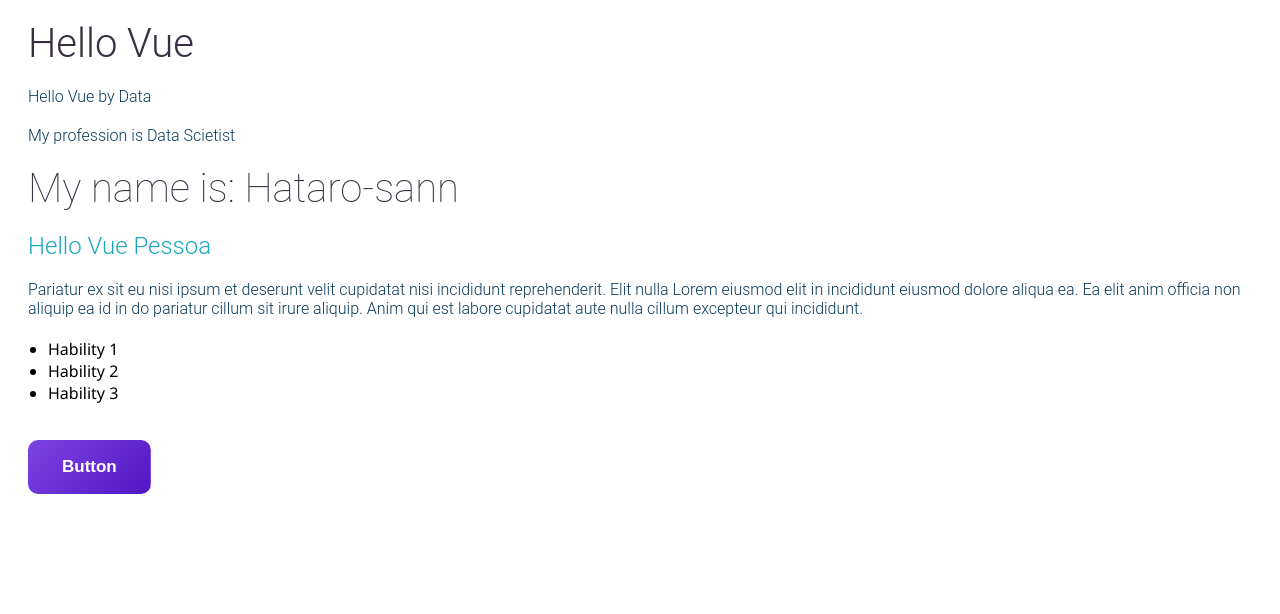
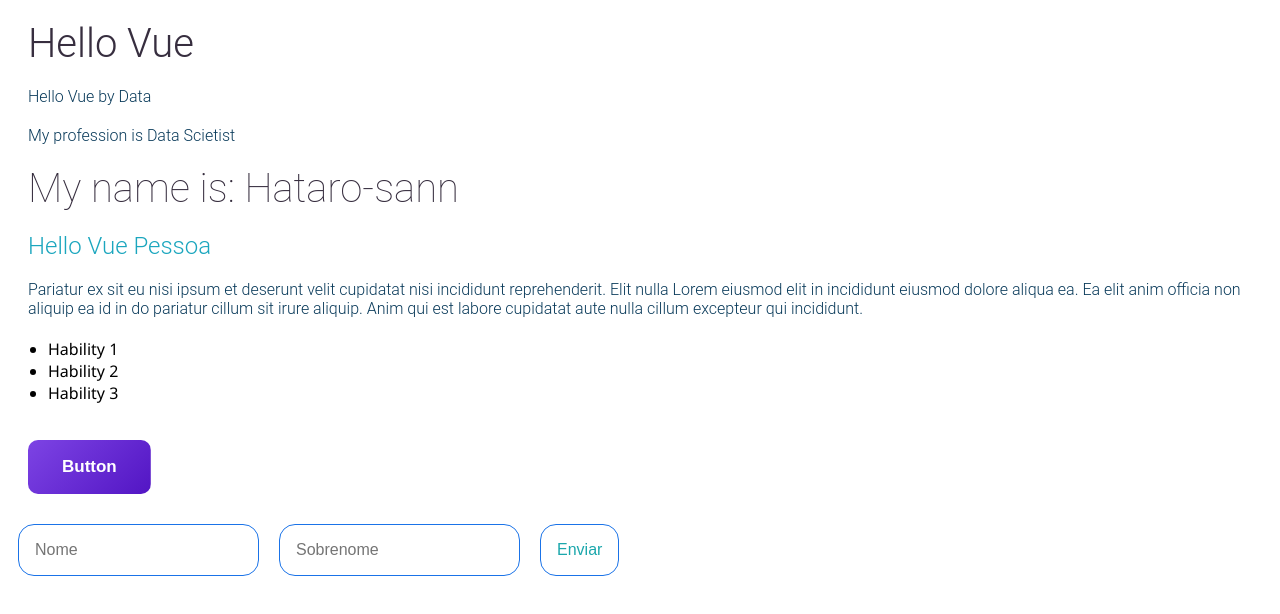
Before and after one commit to klysman08/Vue-Js, a Vue app in the folder 2_projeto_vue/: page / in a window 1280 px wide. Shown: the top 614 px of the page. Built offline with nearby package versions, Linux system fonts and the light colour scheme.

Commit message:
Create forms

```diff
--- a/2_projeto_vue/src/App.vue
+++ b/2_projeto_vue/src/App.vue
@@ -5,6 +5,7 @@
   <Pessoa></Pessoa>
   <Info></Info>
   <Button></Button>
+  <Forms></Forms>
 
 </template>
 
@@ -14,6 +15,7 @@
   import Pessoa from './components/Pessoa.vue'
   import Info from './components/Info.vue'
   import Button from './components/Button.vue'
+  import Forms from './components/Forms.vue'
 
   export default {
     name: 'App',
@@ -23,6 +25,7 @@
       Pessoa,
       Info,
       Button,
+      Forms
     }
   }
 </script>
--- /dev/null
+++ b/2_projeto_vue/src/components/Forms.vue
@@ -0,0 +1,66 @@
+<template>
+
+        <form  action="">
+            <input type="text" name="nome" placeholder="Nome">
+            <input type="text" name="sobrenome" placeholder="Sobrenome">
+            <input type="submit" value="Enviar" v-on:click="enviar">
+        </form>
+
+</template>
+
+<script>
+    export default {
+        name: 'Forms',
+        data() {
+            return {
+                nome: 'Hataro-san',
+                sobrenome: 'san',
+            }
+        },
+        methods: {
+            enviar() {
+                console.log(this.nome, this.sobrenome)
+            }
+        }
+    }
+
+</script>
+
+<style scoped>
+        /* From uiverse.io by @alexruix */
+    input-group {
+    position: relative;
+    }
+
+    input {
+    border: solid 1.5px #302f2f;
+    border-radius: 1rem;
+    background: none;
+    padding: 1rem;
+    font-size: 1rem;
+    color: #1ba7ac;
+    transition: border 150ms cubic-bezier(0.4,0,0.2,1);
+    margin: 10px;
+    }
+
+    user-label {
+    position: absolute;
+    left: 15px;
+    color: #e8e8e8;
+    pointer-events: none;
+    transform: translateY(1rem);
+    transition: 150ms cubic-bezier(0.4,0,0.2,1);
+    }
+
+    input:focus, input:valid {
+    outline: none;
+    border: 1.5px solid #1a73e8;
+    }
+
+    input:focus ~ label, input:valid ~ label {
+    transform: translateY(-50%) scale(0.8);
+    background-color: #212121;
+    padding: 0 .2em;
+    color: #2196f3;
+    }
+</style>
```
